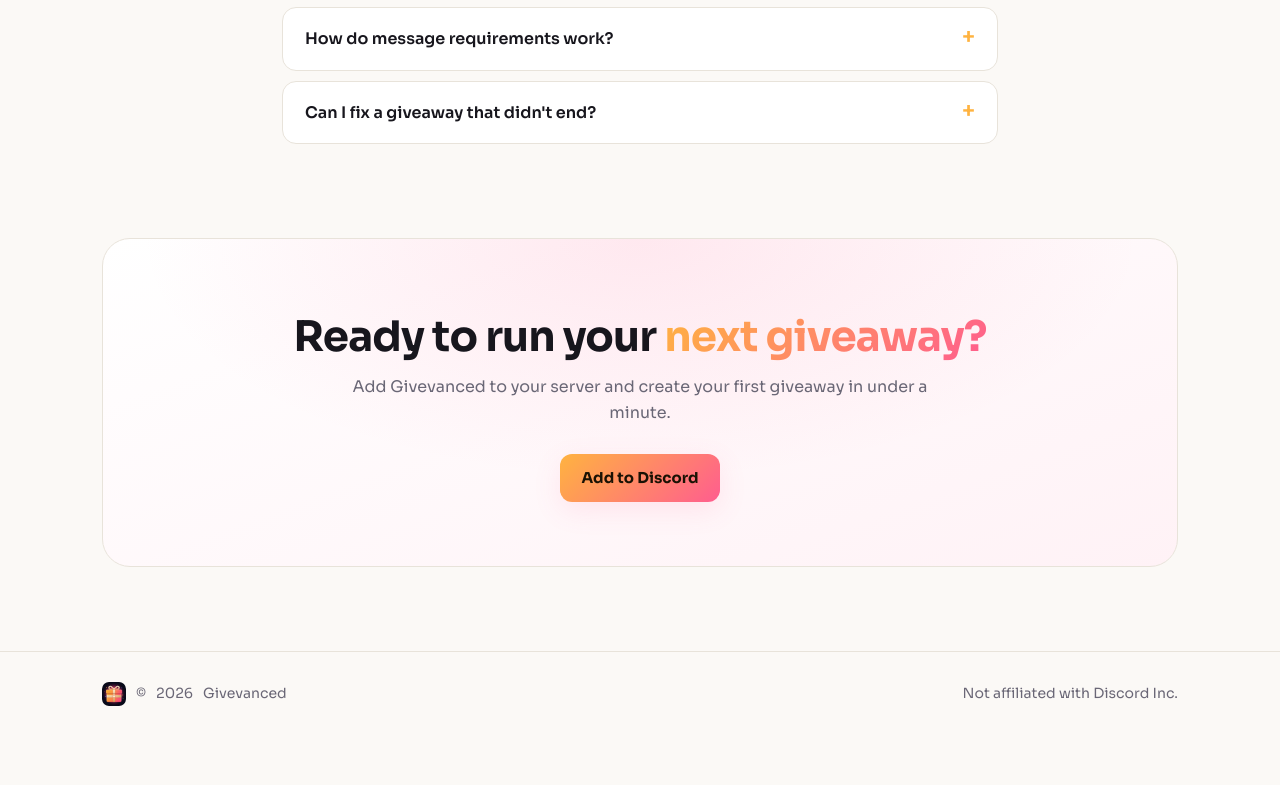
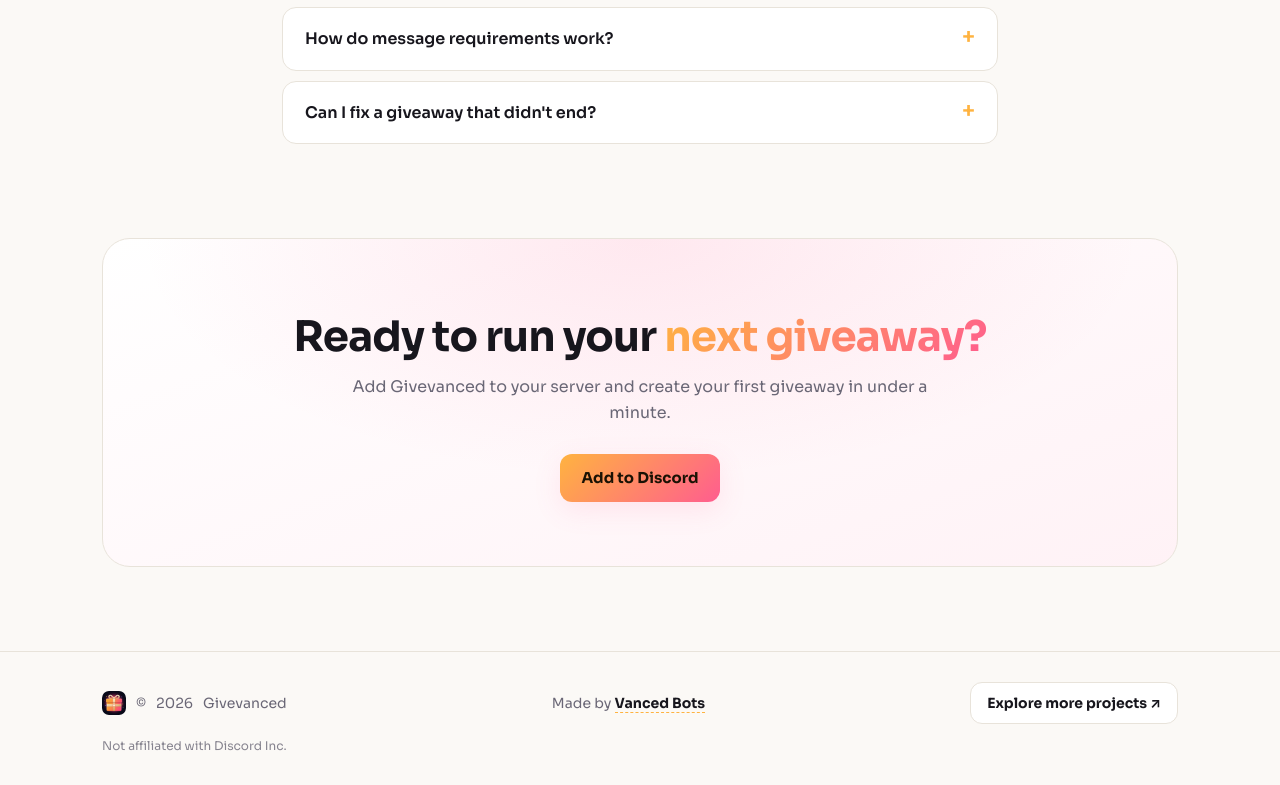
Before and after one commit to Lavin0503/Givevanced, a website: page index.html in a window 1280 px wide. Shown: the part 3179-3964 px from the top of the page. Before the commit the page ends 3915 px from the top, so only its background shows below. Drawn offline with Linux system fonts and the light colour scheme.

Commit message:
Update footer content and structure in index.html

```diff
--- a/index.html
+++ b/index.html
@@ -103,6 +103,10 @@
 .final{background:linear-gradient(160deg,var(--surface),color-mix(in srgb,var(--accent2) 8%,var(--surface)))}
 .tg{width:42px;padding:9px 0;justify-content:center}.nr{display:flex;gap:10px;align-items:center}
 @media(prefers-reduced-motion:reduce){.embed,.mt{animation:none}.reveal{opacity:1;transform:none}}
+.by{position:relative;color:var(--text);font-weight:700;border-bottom:1px dashed var(--accent);cursor:help;outline:0}
+.by::after{content:attr(data-tip);position:absolute;left:50%;bottom:calc(100% + 10px);transform:translate(-50%,6px);background:var(--text);color:var(--bg);padding:6px 12px;border-radius:8px;font-size:13px;font-weight:600;white-space:nowrap;opacity:0;pointer-events:none;transition:opacity .2s,transform .2s}
+.by:hover::after,.by:focus::after{opacity:1;transform:translate(-50%,0)}
+footer .wrap{align-items:center}.legal{flex-basis:100%;font-size:12px;opacity:.8}
 @media(max-width:860px){.grid2{grid-template-columns:1fr;gap:40px}.embed{margin:0 auto}.feat,.steps{grid-template-columns:1fr}.cmds{grid-template-columns:1fr}.stats{grid-template-columns:repeat(2,1fr)}.links{display:none}.sec{padding:60px 0}.hero{padding-top:48px}}
 @media(prefers-reduced-motion:reduce){*{transition:none!important;scroll-behavior:auto!important}}
 </style>
@@ -190,7 +194,7 @@
   <a class="btn main invite" href="#">Add to Discord</a>
 </div></section>
 
-<footer><div class="wrap"><span style="display:flex;align-items:center;gap:10px"><img src="https://lavin0503.github.io/Givevanced/Givevanced%20Logo.jpg" alt="" width="24" height="24" style="border-radius:7px" onerror="this.remove()">© <span id="yr"></span> Givevanced</span><span>Not affiliated with Discord Inc.</span></div></footer>
+<footer><div class="wrap"><span style="display:flex;align-items:center;gap:10px"><img src="https://lavin0503.github.io/Givevanced/Givevanced%20Logo.jpg" alt="" width="24" height="24" style="border-radius:7px" onerror="this.remove()">© <span id="yr"></span> Givevanced</span><span>Made by <span class="by" tabindex="0" data-tip="Lavin Sai Palappa">Vanced Bots</span></span><a class="btn sm" href="https://lavin0503.github.io/" target="_blank" rel="noopener noreferrer">Explore more projects ↗</a><span class="legal">Not affiliated with Discord Inc.</span></div></footer>
 <div id="toast" role="status"></div>
 
 <script>
```
